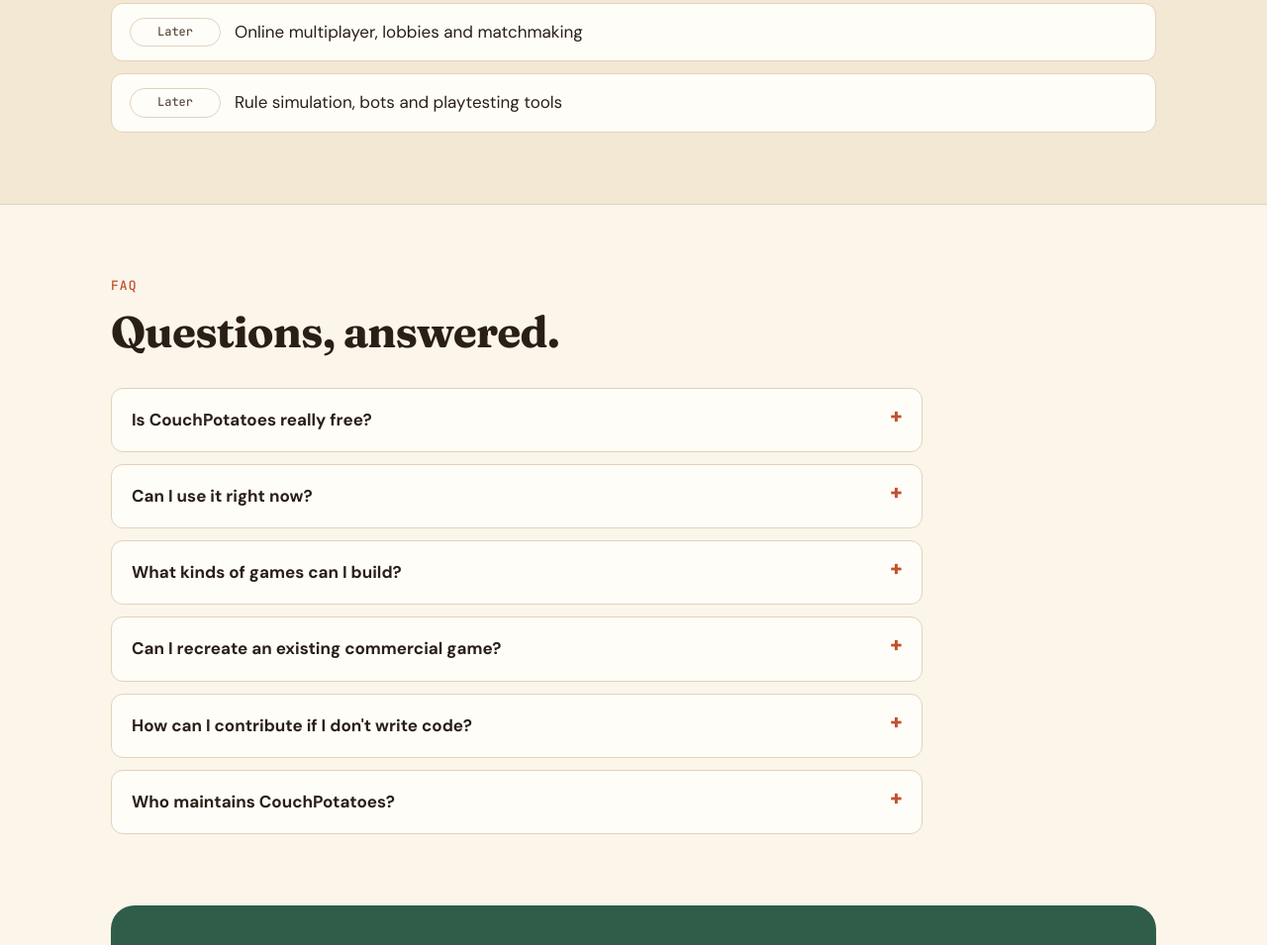
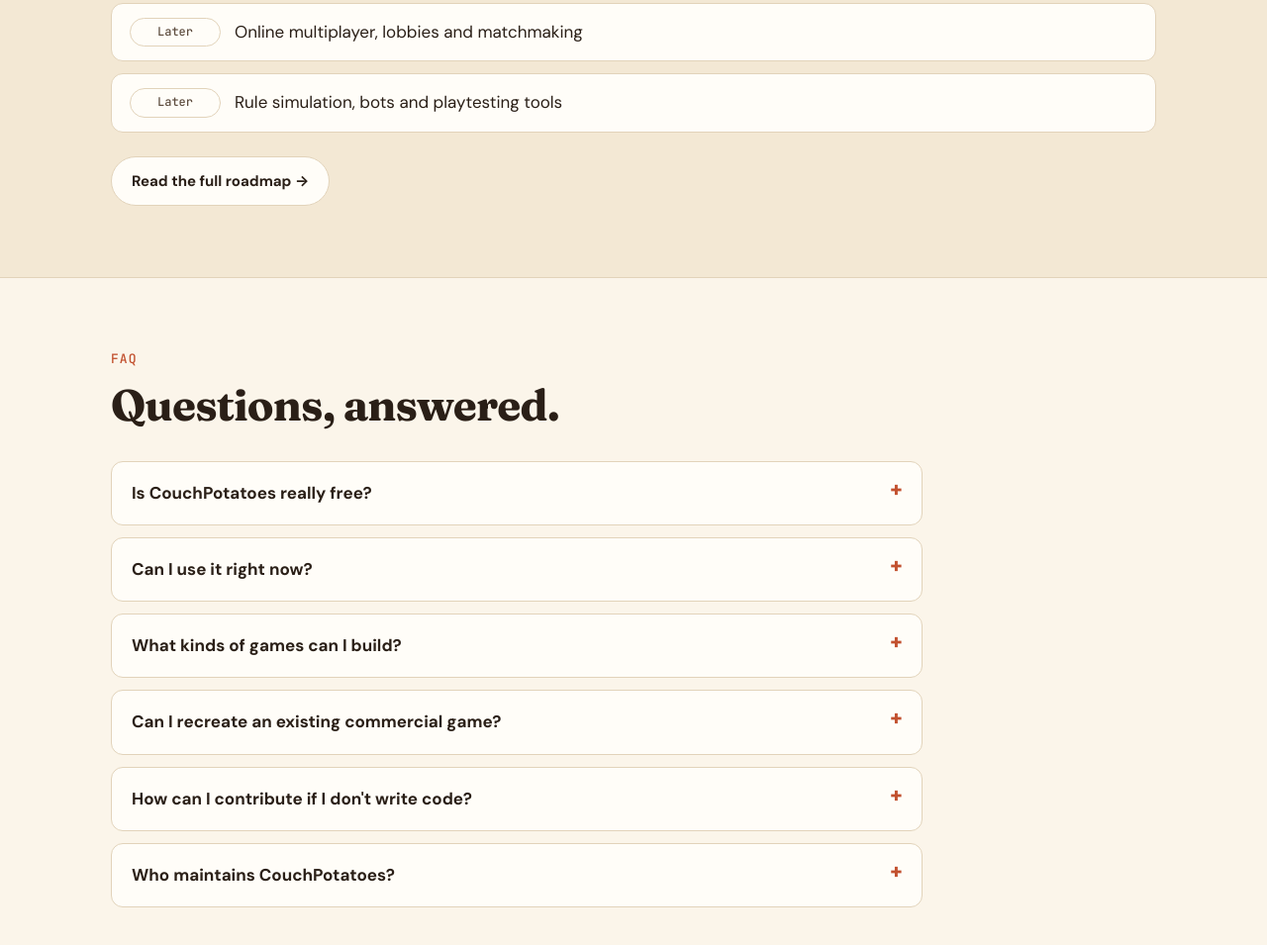
Before and after one commit to eigenone/couchpotatoes-oss, a plain HTML site: page index.html in a window 1280 px wide. Shown: the part 3849-4804 px from the top of the page at 99% size. Drawn offline with Linux system fonts and the light colour scheme.

Commit message:
Add issue templates and link roadmap from README and site
Co-Authored-By: Claude Opus 5.5 <noreply@anthropic.com>

```diff
--- a/index.html
+++ b/index.html
@@ -376,6 +376,7 @@
           <li><span class="pill">Later</span>Online multiplayer, lobbies and matchmaking</li>
           <li><span class="pill">Later</span>Rule simulation, bots and playtesting tools</li>
         </ul>
+        <p style="margin:24px 0 0"><a class="btn btn-ghost" href="https://github.com/eigenone/couchpotatoes-oss/discussions/11">Read the full roadmap →</a></p>
       </div>
     </section>
 
```
Also changed, not shown: .github/ISSUE_TEMPLATE/bug_report.yml (added), .github/ISSUE_TEMPLATE/config.yml (added), .github/ISSUE_TEMPLATE/feature_request.yml (added), README.md.
